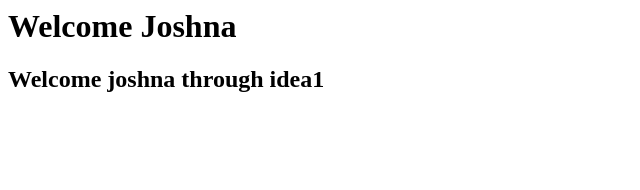
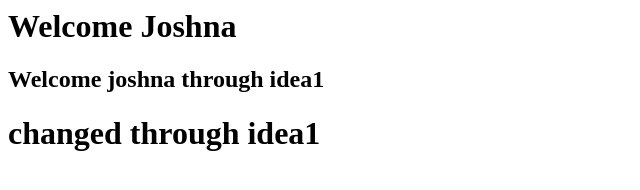
Before and after one commit to JoshnaPjr/DevApp, a plain HTML site: page index.html in a window 1280 px wide. Shown: the whole page, without its empty margins (0-640 px from the left). Drawn offline with Linux system fonts and the light colour scheme.

Commit message:
idea1 change

```diff
--- a/index.html
+++ b/index.html
@@ -1,2 +1,3 @@
 <h1> Welcome Joshna </h1>
 <h2> Welcome joshna through idea1 </h2>
+<h1> changed through idea1</h1>
```
